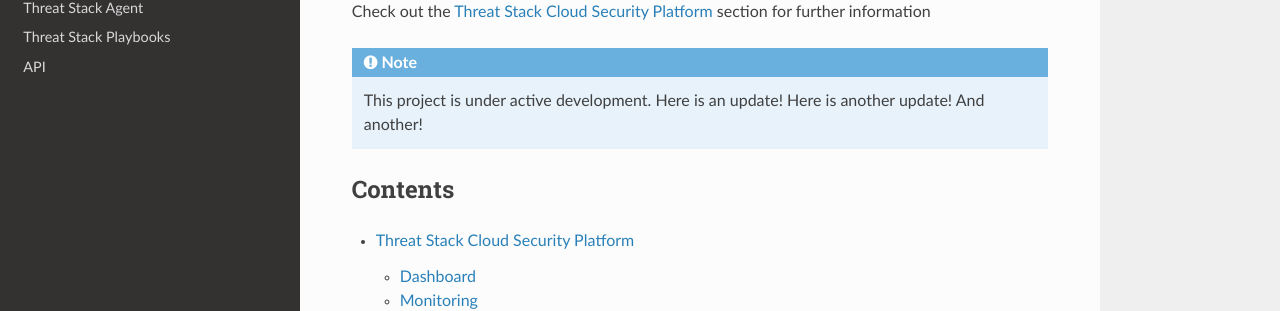
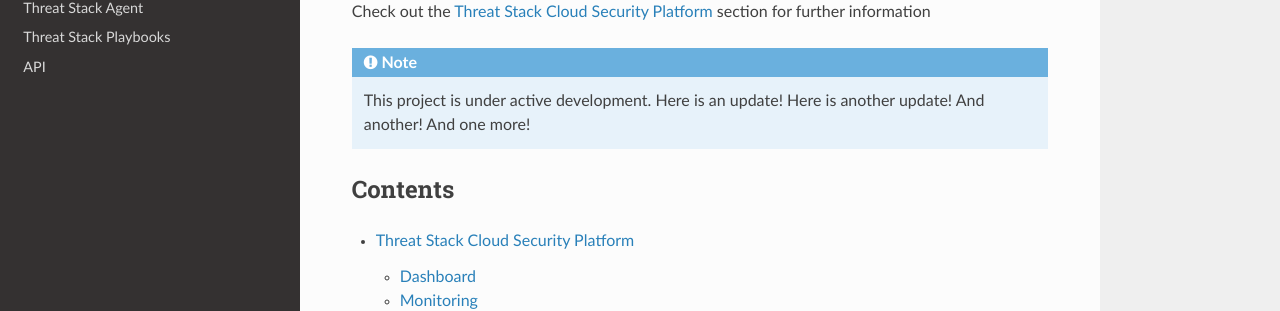
Before and after one commit to skrizzy16/rtdtest94, a Sphinx documentation site: the page built from docs/source/index.rst, in a window 1280 px wide and 900 px high, scrolled down 902 px. Shown: the part 167-478 px from the top of the window. Built offline with Sphinx 7.4.7 and the Read the Docs theme 2.0.0, drawn with Linux system fonts in a browser that asks for light colours.

Commit message:
Update index.rst

```diff
--- a/docs/source/index.rst
+++ b/docs/source/index.rst
@@ -28,7 +28,7 @@ Check out the :doc:`Threat Stack Cloud Security Platform` section for further in
 
 .. note::
 
-   This project is under active development. Here is an update! Here is another update! And another!
+   This project is under active development. Here is an update! Here is another update! And another! And one more!
 
 Contents
 --------
```
